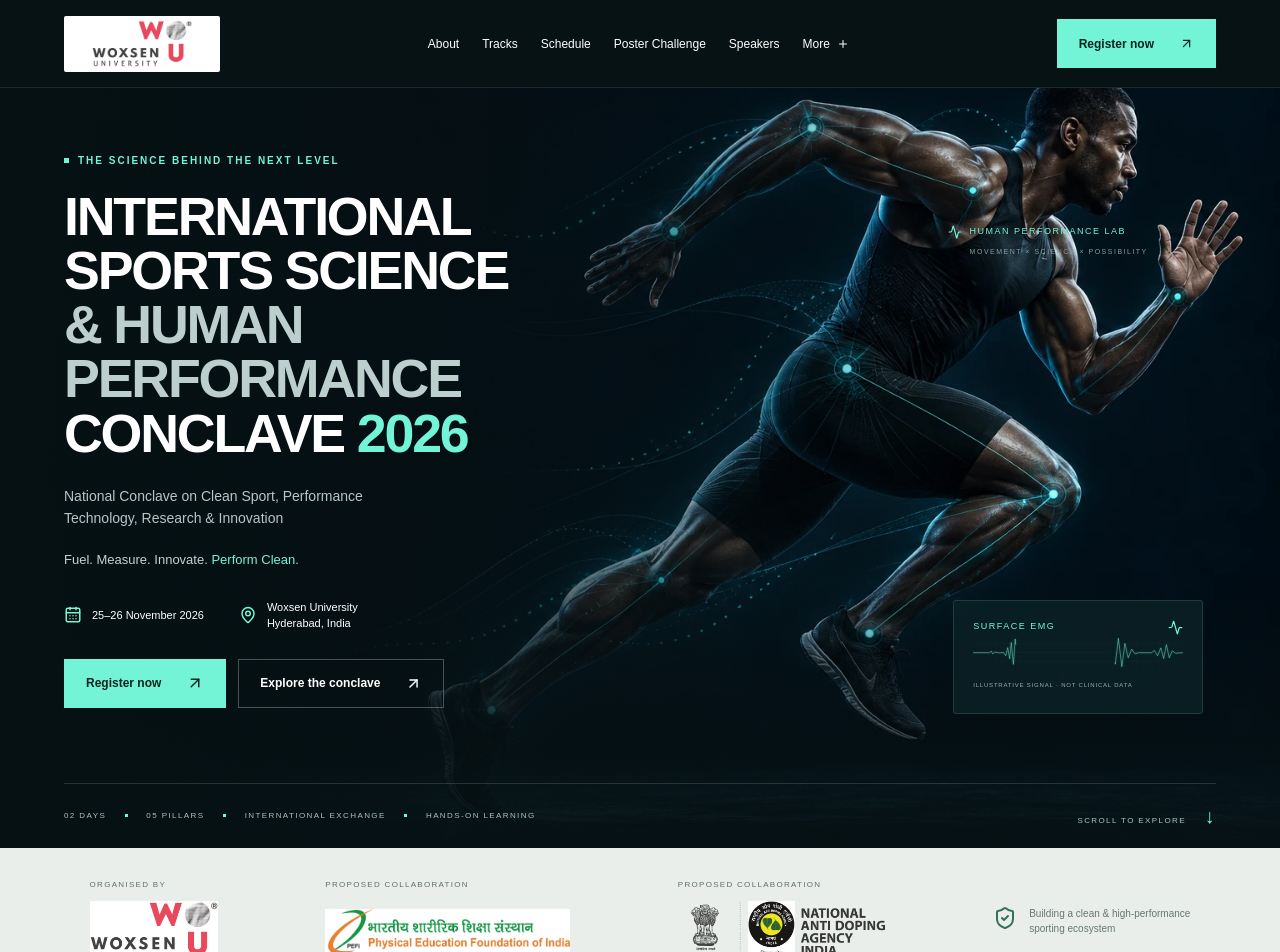
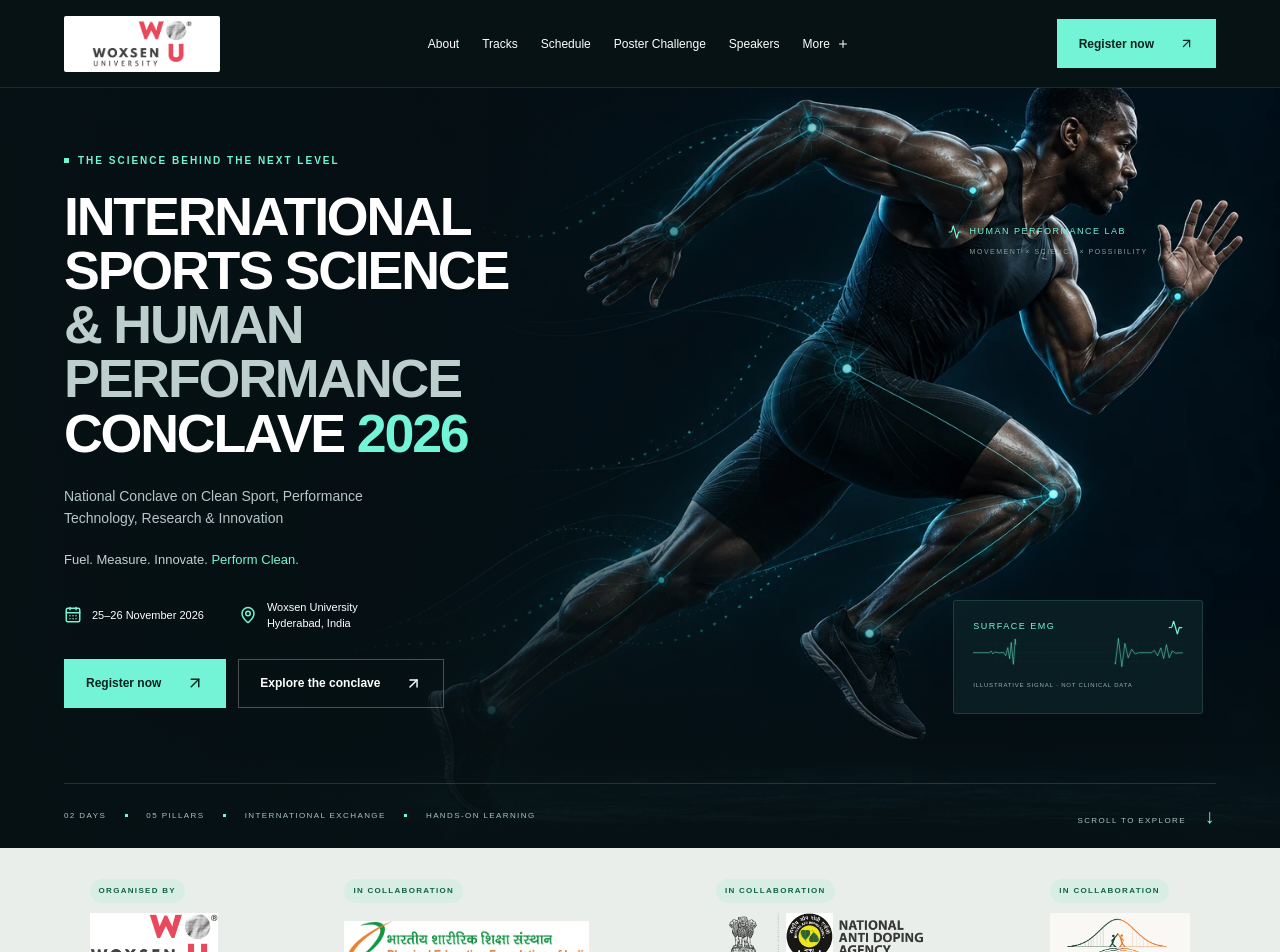
Before and after one commit to Rajesh-Research/SSHPC26, a Next.js app: page / in a window 1280 px wide. Shown: the top 952 px of the page. Built offline with nearby package versions, Linux system fonts and the light colour scheme.

Commit message:
Add approved collaboration branding and revise fees

```diff
--- a/app/conclave.tsx
+++ b/app/conclave.tsx
@@ -10,7 +10,7 @@
 export default function Conclave(){const [menu,setMenu]=useState(false);const [notice,setNotice]=useState('');function action(type:'register'|'poster',category?:string){const url=type==='register'?eventConfig.registrationUrl:eventConfig.posterUrl;if(url){window.location.assign(url);return}setNotice(type==='poster'?'Poster submissions open soon. Submission guidelines and important dates will be announced shortly.':`${category?category+': ':''}Registration details are coming soon. Applications are not open yet; fees and registration information will be announced here.`)}return <>
 <a className="skip" href="#main">Skip to content</a><Navbar menu={menu} setMenu={setMenu} action={action}/>
 <main id="main"><Hero action={action}/>
-<section className="partner-strip" aria-label="Building a clean and high-performance sporting ecosystem">{partners.map(p=><PartnerLogo key={p.name} partner={p}/>)}<div className="strip-note"><ShieldCheck/>Building a clean & high-performance<br/>sporting ecosystem</div></section>
+<section className="partner-strip" aria-label="Organiser and collaborating organisations">{partners.map(p=><PartnerLogo key={p.name} partner={p}/>)}</section>
 <section id="about" className="section light"><div className="intro-grid"><div><Label>THE CONCLAVE / 2026</Label><h2>Where sports science<br/>meets <span className="muted">human<br/>performance.</span></h2></div><div className="intro-copy"><p className="lead">Better performance begins with better understanding.</p><p>Bringing together students, researchers, coaches, sports professionals, scientists, technology experts and international institutions for two days of learning, experimentation and meaningful exchange.</p><p>Explore how nutrition, clean sport, biomechanics, performance technology, innovation, research and global knowledge exchange can enhance athlete health and human performance.</p><p>Expert-led sessions, technical demonstrations, hands-on learning, research presentations and innovation showcases come together on one multidisciplinary platform.</p><a className="text-link" href="#tracks">Find your area of exploration<ArrowRight size={18}/></a></div></div><div className="stats">{[['02','Days of learning'],['05','Integrated pillars'],['International','Knowledge exchange'],['Hands-on','Technical exposure']].map(([a,b])=><div key={a}><strong>{a}</strong><span>{b}</span></div>)}</div></section>
 <section className="section why"><Label>BUILT AROUND REAL-WORLD IMPACT</Label><h2>Beyond a conference.<br/><span className="muted">A human performance experience.</span></h2><div className="feature-grid">{[{Icon:ShieldCheck,title:'Clean sport',copy:'Anti-doping awareness, athlete responsibilities and ethical practice.'},{Icon:FlaskConical,title:'Sports nutrition',copy:'Evidence-based nutrition, recovery and supplementation awareness.'},{Icon:Activity,title:'Performance technology',copy:'Explore muscle activation, movement and athlete assessment.'},{Icon:Cpu,title:'Research & innovation',copy:'Exchange ideas at the intersection of sport, science and technology.'},{Icon:Users,title:'Professional exposure',copy:'Connect with coaches, researchers and performance professionals.'}].map(({Icon,title,copy})=><article key={title}><Icon/><h3>{title}</h3><p>{copy}</p></article>)}</div></section>
 <section id="tracks" className="section dark tracks"><div className="section-top"><div><Label>FIVE PILLARS. EVERY DIMENSION.</Label><h2>Five integrated<br/><span className="cyan">experiences.</span></h2></div><p>From what fuels an athlete to global knowledge<br/>exchange. Explore performance science,<br/>research and technology from every angle.</p></div><div className="track-grid">{tracks.map((t,i)=><TrackCard key={t.title} t={t} i={i} action={action}/>)}</div></section>
@@ -18,8 +18,8 @@
 <section id="research" className="section light research"><div><Label>RESEARCH POSTER & INNOVATION CHALLENGE</Label><h2>Present.<br/>Discuss.<br/><span className="teal">Innovate.</span></h2><p>The National Sports Science Research Poster & Innovation Challenge provides an interdisciplinary platform for students, scholars and young professionals to showcase research addressing contemporary challenges in sport, health and human performance.</p><div className="proposed-awards"><span>PROPOSED RECOGNITION</span><p><b>₹10,000</b> Best Research Poster</p><p><b>₹5,000</b> Best Student Innovation</p></div><button className="button" onClick={()=>action('poster')}>Submit poster abstract<ArrowUpRight size={18}/></button><p className="fine">{eventConfig.posterDeadline?`Abstract submission deadline: ${eventConfig.posterDeadline}`:'Submission guidelines and important dates will be announced shortly.'}</p></div><div className="research-list">{research.map((r,i)=><PosterCategoryCard key={r} r={r} i={i}/>)}</div></section>
 <ScheduleTimeline/>
 <section id="speakers" className="section dark"><div className="section-top"><div><Label>IDEAS FROM THE PEOPLE BEHIND THE SCIENCE</Label><h2>Learn from experts.</h2></div><p>Conversations that connect academic thinking<br/>with the realities of modern sport.</p></div><div className="speaker-grid">{eventConfig.speakers.length?eventConfig.speakers.map(s=><SpeakerCard key={s.name} s={s}/>):['SPORTS SCIENCE','HUMAN PERFORMANCE','SPORTS TECHNOLOGY'].map((x,i)=><div className="speaker-placeholder" key={x}><span className="speaker-symbol">{i===0?<FlaskConical/>:i===1?<Activity/>:<Cpu/>}</span><small>{x}</small><h3>Expert speakers &<br/>resource persons</h3><span className="status-pill">To be announced</span></div>)}</div></section>
-<section id="audience" className="section light"><Label>ONE PLATFORM. MANY PERSPECTIVES.</Label><h2>Built for the future of sport.</h2><p className="section-desc">If your work, study or ambition connects to human performance, you belong in this conversation.</p><div className="audience-grid">{audiences.map((a,i)=><AudienceCard key={a} a={a} i={i}/>)}</div><div className="takeaways"><h3>What you take back</h3><div>{gains.map(g=><p key={g}><Check size={17}/>{g}</p>)}</div><small>Participation / workshop certification as applicable. No certification from proposed collaborators is guaranteed.</small></div></section>
-<section id="registration" className="section registration dark"><div className="section-top"><div><Label>BE PART OF WHAT’S NEXT</Label><h2>Join the conclave.</h2></div><p>25–26 November 2026<br/>Woxsen University, Hyderabad<br/><span className="status-pill">Registration now open</span></p></div><div className="registration-grid">{eventConfig.categories.map((c,i)=><RegistrationCard key={c.name} c={c} i={i} action={action}/>)}</div><p className="registration-note">Fees and inclusions are based on the current registration model and may be updated by the organising team. Accommodation and food charges apply only where stated.</p></section>
+<section id="audience" className="section light"><Label>ONE PLATFORM. MANY PERSPECTIVES.</Label><h2>Built for the future of sport.</h2><p className="section-desc">If your work, study or ambition connects to human performance, you belong in this conversation.</p><div className="audience-grid">{audiences.map((a,i)=><AudienceCard key={a} a={a} i={i}/>)}</div><div className="takeaways"><h3>What you take back</h3><div>{gains.map(g=><p key={g}><Check size={17}/>{g}</p>)}</div><small>Participation / workshop certification as applicable. Certification details will be communicated to registered participants.</small></div></section>
+<section id="registration" className="section registration dark"><div className="section-top"><div><Label>BE PART OF WHAT’S NEXT</Label><h2>Join the conclave.</h2></div><p>25–26 November 2026<br/>Woxsen University, Hyderabad<br/><span className="status-pill">Registration now open</span></p></div><div className="registration-grid">{eventConfig.categories.map((c,i)=><RegistrationCard key={c.name} c={c} i={i} action={action}/>)}</div><p className="registration-note">Fees and inclusions are based on the current registration model and may be updated by the organising team.</p></section>
 <section id="industry" className="section industry"><div><Label>SPORTS TECHNOLOGY & INDUSTRY</Label><h2>Showcase the future<br/>of sports technology.</h2><p>Organisations working in wearables, biomechanics, analytics, athlete monitoring, fitness, rehabilitation and human-performance solutions are invited to engage through demonstrations and knowledge exchange.</p><button className="button" onClick={()=>action('register','Industry / sports technology participation')}>Express interest / Apply<ArrowUpRight size={17}/></button></div><div className="industry-graphic" aria-hidden="true"><div className="radar-ring"/><div className="radar-ring inner"/><Cpu size={58}/><span>SPORT × SCIENCE × INNOVATION</span></div></section>
 <section id="venue" className="section light venue"><div className="campus-gallery"><figure className="campus-placeholder"><img src={eventConfig.campusImage} alt="Woxsen University campus entrance"/><figcaption><strong>A destination for new thinking.</strong><span>WOXSEN UNIVERSITY / HYDERABAD</span></figcaption></figure><figure className="sports-photo"><img src={eventConfig.sportsFacilitiesImage} alt="Woxsen University illuminated sports facilities at night"/><figcaption>Sports facilities at Woxsen University</figcaption></figure></div><div><Label>THE VENUE</Label><h2>{eventConfig.venue}.<br/><span className="muted">{eventConfig.location}.</span></h2><p>Two days of interdisciplinary learning, research and knowledge exchange at Woxsen University.</p><p>{eventConfig.travelInformation} Organising-team contact details will be published below when confirmed.</p><LinkButton href={eventConfig.mapUrl}>Get directions</LinkButton><p className="fine">Opens Google Maps. Detailed venue and travel information coming soon.</p></div></section>
 <FAQAccordion/>
--- a/app/data/partners.ts
+++ b/app/data/partners.ts
@@ -1,5 +1,6 @@
 export const partners = [
   {name:'Woxsen University',shortName:'Woxsen University',status:'Organised by',logo:'/logos/woxsen.png'},
-  {name:'Physical Education Foundation of India',shortName:'PEFI',status:'Proposed Collaboration',logo:'/logos/pefi.png'},
-  {name:'National Anti-Doping Agency',shortName:'NADA',status:'Proposed Collaboration',logo:'/logos/nada.png'},
+  {name:'Physical Education Foundation of India',shortName:'PEFI',status:'In Collaboration',logo:'/logos/pefi.png'},
+  {name:'National Anti-Doping Agency',shortName:'NADA',status:'In Collaboration',logo:'/logos/nada.png'},
+  {name:'India Australia Sports Bridge',shortName:'India Australia Sports Bridge',status:'In Collaboration',logo:'/logos/india-australia-sports-bridge.png'},
 ];
--- a/app/data/registration.ts
+++ b/app/data/registration.ts
@@ -1,10 +1,10 @@
 export const registration = {
   registrationUrl: 'https://forms.gle/1YKTpZzzGspR5i887',
   categories: [
-    {name:'Student Conclave Pass',fee:'₹1,499',details:'Two-day general sessions, research sessions, expo access, food and certificate. Accommodation: ₹500 per day.'},
-    {name:'Research Scholar',fee:'₹1,999',details:'Full conclave access, food and research presentation eligibility. Accommodation: ₹500 per day.'},
-    {name:'Faculty / Coach / Professional',fee:'₹1,999',details:'Full conclave access, food and professional sessions. Accommodation: ₹500 per day.'},
-    {name:'Paper / Poster / Innovation Entry',fee:'₹999 per team',details:'Entry for two authors, abstract review, food and award eligibility. Food charge: ₹500 per day.'},
+    {name:'Student Conclave Pass',fee:'₹1,499',details:'Two-day general sessions, research sessions, expo access, food and certificate.'},
+    {name:'Research Scholar',fee:'₹1,999',details:'Full conclave access, food and research presentation eligibility.'},
+    {name:'Faculty / Coach / Professional',fee:'₹1,999',details:'Full conclave access, food and professional sessions.'},
+    {name:'Paper / Poster / Innovation Entry',fee:'₹999 per team',details:'Entry for two authors, abstract review, food and award eligibility.'},
     {name:'Woxsen Sports Science Students',fee:'Complimentary',details:'Subject to institutional approval and seat capacity.'},
   ],
 };
--- a/app/data/tracks.ts
+++ b/app/data/tracks.ts
@@ -1,5 +1,5 @@
 export const tracks = [
-{title:'Sports Nutrition & Anti-Doping Awareness',label:'FUEL RIGHT. COMPETE CLEAN.',description:'Evidence-based nutrition and ethical sport. Proposed collaboration with PEFI and NADA.',topics:['Sports nutrition fundamentals','Nutrition for performance and recovery','Supplement awareness','Anti-doping regulations','Prohibited substances and methods','Athlete responsibilities','Therapeutic Use Exemptions awareness','Clean sport principles','Ethics in competitive sport']},
+{title:'Sports Nutrition & Anti-Doping Awareness',label:'FUEL RIGHT. COMPETE CLEAN.',description:'Evidence-based nutrition and ethical sport, in collaboration with PEFI and NADA.',topics:['Sports nutrition fundamentals','Nutrition for performance and recovery','Supplement awareness','Anti-doping regulations','Prohibited substances and methods','Athlete responsibilities','Therapeutic Use Exemptions awareness','Clean sport principles','Ethics in competitive sport']},
 {title:'Applied Surface EMG for Sports Performance',label:'HANDS-ON TECHNICAL MASTERCLASS',description:'Understand muscle activation and discover how electrical signals become performance insights.',topics:['Introduction to EMG','Muscle activation','Electrode placement concepts','Signal interpretation','Muscle recruitment patterns','Sports biomechanics applications','Strength and conditioning applications','Rehabilitation applications','Athlete movement assessment']},
 {title:'Research Poster & Innovation Challenge',label:'NATIONAL RESEARCH PLATFORM',description:'Present emerging ideas, exchange perspectives and explore new possibilities for human performance.',topics:['Exercise physiology','Sports nutrition','Biomechanics','Injury prevention','Strength & conditioning','Sports psychology','Sports analytics','Artificial intelligence in sports','Wearable technology','Athlete monitoring','Sports management','Sports marketing','Human performance','Rehabilitation science']},
 {title:'Sports Technology Demonstration Zone',label:'EXPERIENCE THE NEXT FRONTIER',description:'Get closer to the tools and technologies changing how we understand, measure and improve sport.',topics:['Wearables','EMG','Athlete monitoring','Motion analysis','Sports analytics dashboards','Artificial intelligence','Performance assessment','Recovery technology','Biomechanical assessment','Digital coaching tools']},
```
Also changed, not shown: app/globals.css, public/logos/india-australia-sports-bridge.png (added).
